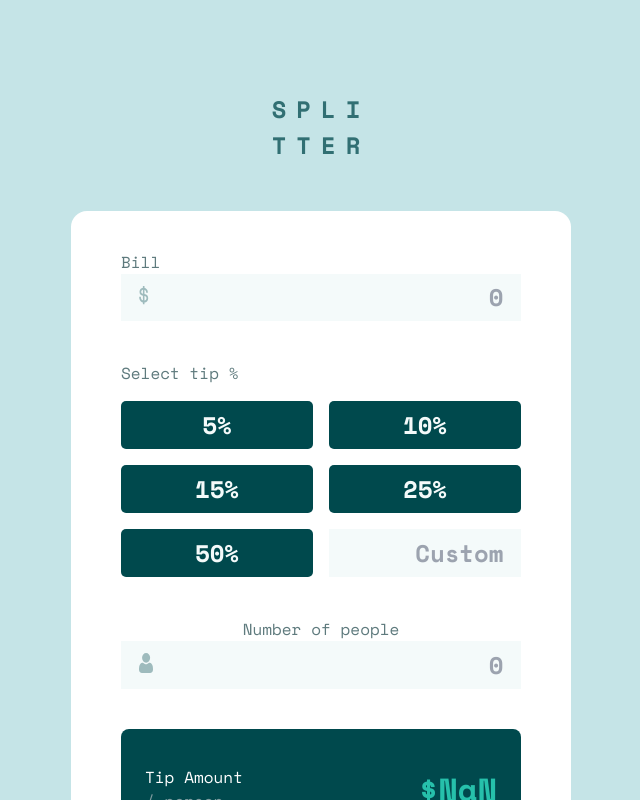
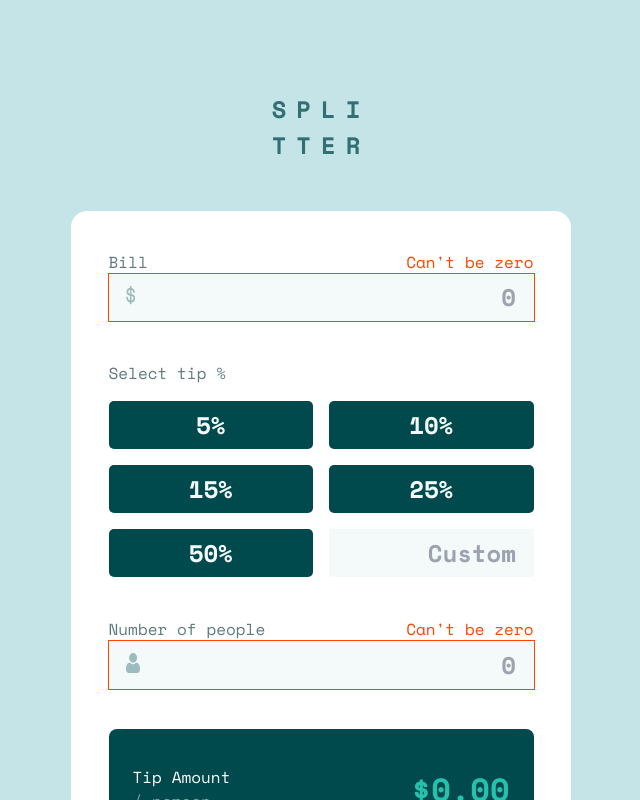
Before and after one commit to germanp007/frontendmentor-challenge22, a React (Vite) app: page / in a window 1280 px wide. Both pictures are taken after a click on the button "5%". Shown: the top 800 px of the page, without its empty margins (319-959 px from the left). Built offline with nearby package versions, Linux system fonts and the light colour scheme.

Commit message:
agregando logica

```diff
--- a/src/App.tsx
+++ b/src/App.tsx
@@ -4,6 +4,9 @@
 const App = () => {
   const contextValue = useContext(MyContext);
   const [people, setPeople] = useState(0);
+  const [bill, setBill] = useState(false);
+  const [peopleInput, setPeopleInput] = useState(false);
+
   const handleBill = (e: ChangeEvent<HTMLInputElement>) => {
     contextValue?.dispatch({
       type: ActionType.UpdateBill,
@@ -14,23 +17,36 @@
     setPeople(Number(e.target.value));
     contextValue?.dispatch({
       type: ActionType.UpdatePeople,
-      payload: people,
+      payload: Number(e.target.value),
     });
   };
   const handleTip = (tips: string) => {
+    if (!contextValue?.state.bill || !contextValue?.state.people) {
+      setBill(true);
+      setPeopleInput(true);
+      return;
+    } else {
+      setBill(false);
+      setPeopleInput(false);
       const tip = Number(tips);
+
       contextValue?.dispatch({
         type: ActionType.UpdateTipPerson,
         payload: (contextValue?.state.bill * (tip / 100)) / people,
       });
+    }
   };
 
   useEffect(() => {
+    if (contextValue) {
       contextValue?.dispatch({
         type: ActionType.UpdateTotalPerson,
-      payload: contextValue.state.bill / people,
+        payload:
+          contextValue.state.bill / people + contextValue.state.tipPerson,
       });
-  }, [contextValue?.state.bill, people]);
+    }
+    // eslint-disable-next-line react-hooks/exhaustive-deps
+  }, [contextValue?.state.tipPerson, people]);
 
   return (
     <main className="bg-LightGrayishCyan w-screen h-[1140px] flex flex-col justify-center items-center gap-12">
@@ -39,8 +55,14 @@
         TTER
       </h1>
       <article className="bg-White w-full max-w-[500px]  h-[837px] rounded-2xl flex flex-col  items-center justify-center gap-10">
-        <div className="relative w-[80%] flex flex-col">
+        <div className="relative w-[85%] flex flex-col">
+          <div className="flex justify-between">
             <h3 className="text-left text-DarkGrayishCyan font-light">Bill</h3>
+            {bill && (
+              <span className=" text-Error font-light">Can't be zero</span>
+            )}
+          </div>
+
           <span className="absolute left-[1.1rem] inset-y-1/2 translate-y-1/2">
             <img
               src="../images/icon-dollar.svg"
@@ -50,12 +72,14 @@
           </span>
           <input
             type="number"
-            className="bg-VeryLightGrayishCyan w-full h-[47.66px] text-2xl text-end outline-StrongCyan text-VeryDarkCyan py-[0.365rem] px-[1.1rem]"
+            className={`bg-VeryLightGrayishCyan w-full h-[47.66px] text-2xl text-end outline-StrongCyan text-VeryDarkCyan py-[0.365rem] px-[1.1rem] ${
+              bill ? "ring-1 ring-Error" : ""
+            }`}
             placeholder="0"
             onChange={handleBill}
           />
         </div>
-        <div className="w-[80%]">
+        <div className="w-[85%]">
           <h3 className="text-left text-DarkGrayishCyan font-light mb-4">
             Select tip %
           </h3>
@@ -100,13 +124,20 @@
               type="number"
               className="bg-VeryLightGrayishCyan grid-span-1 w-full h-[47.66px] text-2xl text-end outline-StrongCyan text-VeryDarkCyan py-[0.365rem] px-[1.1rem]"
               placeholder="Custom"
+              onChange={(e) => handleTip(e.target.value)}
             />
           </div>
         </div>
-        <div className="relative w-[80%] flex flex-col  items-center">
-          <h3 className="text-left text-DarkGrayishCyan font-light">
+        <div className="relative w-[85%] flex flex-col">
+          <div className="flex justify-between">
+            <span className=" text-DarkGrayishCyan font-light">
               Number of people
-          </h3>
+            </span>
+            {peopleInput && (
+              <span className=" text-Error font-light">Can't be zero</span>
+            )}
+          </div>
+
           <span className="absolute left-[1.1rem] inset-y-1/2 translate-y-1/2">
             <img
               src="../images/icon-person.svg"
@@ -116,13 +147,15 @@
           </span>
           <input
             type="number"
-            className="bg-VeryLightGrayishCyan w-full h-[47.66px] text-2xl text-end outline-StrongCyan text-VeryDarkCyan py-[0.365rem] px-[1.1rem]"
+            className={`bg-VeryLightGrayishCyan w-full h-[47.66px] text-2xl text-end outline-StrongCyan text-VeryDarkCyan py-[0.365rem] px-[1.1rem] ${
+              peopleInput ? "ring-1 ring-Error" : ""
+            }`}
             placeholder="0"
             onChange={handlePeople}
           />
         </div>
 
-        <div className="bg-VeryDarkCyan rounded-lg w-[80%] h-[281px] text-white flex flex-col justify-center">
+        <div className="bg-VeryDarkCyan rounded-lg w-[85%] h-[281px] text-white flex flex-col justify-center">
           <div className="flex justify-between px-6 py-4">
             <div>
               <h3 className="font-normal">Tip Amount</h3>
@@ -141,7 +174,7 @@
             </div>
             <div>
               <h3 className="text-StrongCyan text-[32px]">
-                ${contextValue?.state?.totalPerson.toFixed(2)}
+                ${contextValue?.state.totalPerson.toFixed(2)}
               </h3>
             </div>
           </div>
--- a/src/context/context.tsx
+++ b/src/context/context.tsx
@@ -67,7 +67,7 @@
     case ActionType.UpdateTotalPerson:
       return {
         ...state,
-        totalPerson: action.payload,
+        totalPerson: action.payload || 0,
       };
     case ActionType.Reset:
       return {
@@ -79,14 +79,6 @@
       };
 
     default:
-      return {
-        bill: 0,
-        percent: 0,
-        people: 0,
-        tipPerson: 0,
-        totalPerson: 0,
-      };
-
       return state;
   }
 };
--- a/tailwind.config.js
+++ b/tailwind.config.js
@@ -11,6 +11,7 @@
         LightGrayishCyan: "hsl(185, 41%, 84%)",
         VeryLightGrayishCyan: "hsl(189, 41%, 97%)",
         White: "hsl(0, 0%, 100%)",
+        Error: "rgb(255, 69, 0)",
       },
     },
   },
```
Lines whose indentation alone changed are shown as unchanged.
